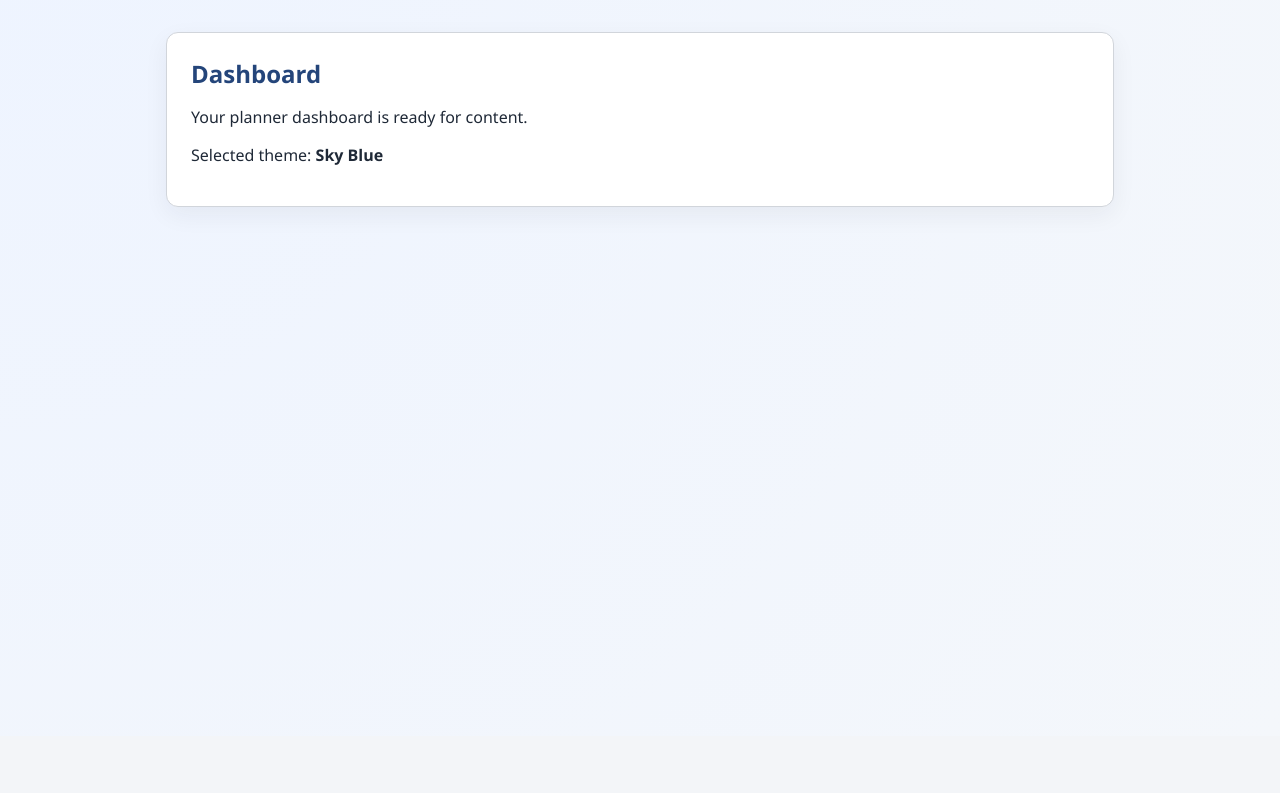
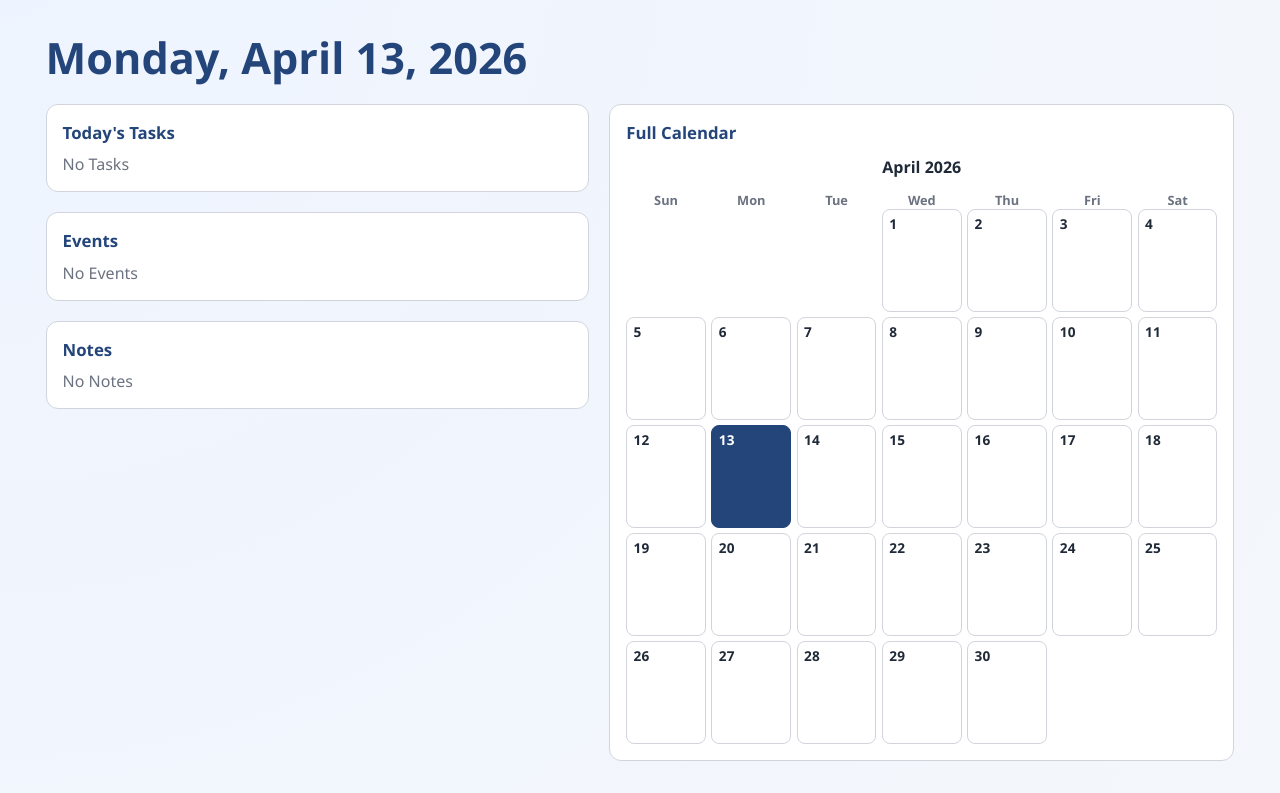
Before and after one commit to nbishop1/CS-3620-Final-Project, a Django app: page /dashboard/ in a window 1280 px wide. Shown: the part 64-857 px from the top of the page. Before the commit the page ends 274 px from the top, so only its background shows below. Run offline with Django 5.2, Linux system fonts and the light colour scheme; a user stored in the database is signed in; data comes from the database, SQL or seed files in the repository; both versions use the stored data as it was after the commit.

Commit message:
Started dashboard layout with calendar

```diff
--- a/mysite/planner/templates/planner/base.html
+++ b/mysite/planner/templates/planner/base.html
@@ -144,7 +144,7 @@
         }
 
         .container {
-            max-width: 520px;
+            max-width: 680px;
             margin: 2rem auto;
             padding: 0 1rem;
         }
@@ -214,9 +214,9 @@
         }
 
         .content-shell {
-            max-width: 980px;
+            width: min(96vw, 1400px);
             margin: 2rem auto;
-            padding: 0 1rem;
+            padding: 0 1.25rem;
         }
 
         .form-note {
--- a/mysite/planner/templates/planner/dashboard.html
+++ b/mysite/planner/templates/planner/dashboard.html
@@ -2,10 +2,208 @@
 
 {% block content %}
 <div class="content-shell">
-    <div class="card">
-        <h2>Dashboard</h2>
-        <p>Your planner dashboard is ready for content.</p>
-        <p>Selected theme: <strong>{{ request.user.profile.get_theme_display }}</strong></p>
+    <style>
+        .dashboard-date {
+            margin: 0 0 1.25rem;
+            color: var(--primary);
+            font-size: clamp(1.8rem, 5vw, 2.7rem);
+            line-height: 1.2;
+        }
+
+        .dashboard-grid {
+            display: grid;
+            grid-template-columns: minmax(0, 1fr) minmax(0, 1.15fr);
+            gap: 1.25rem;
+        }
+
+        .dashboard-left {
+            display: grid;
+            gap: 1.25rem;
+            align-content: start;
+        }
+
+        .dashboard-section {
+            border: 1px solid var(--border);
+            border-radius: 12px;
+            background: var(--surface);
+            padding: 1rem;
+        }
+
+        .dashboard-section h3 {
+            margin: 0 0 0.6rem;
+            color: var(--primary);
+            font-size: 1.05rem;
+        }
+
+        .dashboard-empty {
+            margin: 0;
+            color: var(--muted);
+        }
+
+        .calendar-wrapper {
+            border: 1px solid var(--border);
+            border-radius: 12px;
+            background: var(--surface);
+            padding: 1rem;
+        }
+
+        .calendar-title {
+            margin: 0 0 0.8rem;
+            color: var(--primary);
+            font-size: 1.05rem;
+        }
+
+        .calendar-month-label {
+            margin: 0 0 0.8rem;
+            font-weight: 700;
+            color: var(--text);
+            text-align: center;
+        }
+
+        .calendar-weekdays,
+        .calendar-grid {
+            display: grid;
+            grid-template-columns: repeat(7, minmax(0, 1fr));
+            gap: 0.35rem;
+        }
+
+        .calendar-grid {
+            grid-auto-rows: clamp(78px, 8vw, 110px);
+        }
+
+        .calendar-weekdays span {
+            text-align: center;
+            color: var(--muted);
+            font-size: 0.8rem;
+            font-weight: 600;
+        }
+
+        .calendar-day {
+            border: 1px solid var(--border);
+            border-radius: 8px;
+            min-height: 0;
+            display: flex;
+            align-items: flex-start;
+            justify-content: flex-start;
+            padding: 0.4rem;
+            font-size: 0.9rem;
+            background: #fff;
+            color: var(--text);
+            overflow: hidden;
+            min-width: 0;
+        }
+
+        .calendar-day-number {
+            font-size: 0.85rem;
+            font-weight: 600;
+            line-height: 1;
+        }
+
+        .calendar-day.is-today {
+            background: var(--primary);
+            color: #fff;
+            border-color: var(--primary);
+        }
+
+        .calendar-day.is-today .calendar-day-number {
+            font-weight: 700;
+        }
+
+        .calendar-day.is-empty {
+            border-color: transparent;
+            background: transparent;
+        }
+
+        @media (max-width: 900px) {
+            .dashboard-grid {
+                grid-template-columns: 1fr;
+            }
+        }
+    </style>
+
+    <h2 id="dashboard-date" class="dashboard-date">Today</h2>
+
+    <div class="dashboard-grid">
+        <div class="dashboard-left">
+            <section class="dashboard-section">
+                <h3>Today's Tasks</h3>
+                <p class="dashboard-empty">No Tasks</p>
+            </section>
+
+            <section class="dashboard-section">
+                <h3>Events</h3>
+                <p class="dashboard-empty">No Events</p>
+            </section>
+
+            <section class="dashboard-section">
+                <h3>Notes</h3>
+                <p class="dashboard-empty">No Notes</p>
+            </section>
+        </div>
+
+        <section class="calendar-wrapper" aria-label="Monthly calendar">
+            <h3 class="calendar-title">Full Calendar</h3>
+            <p id="calendar-month-label" class="calendar-month-label"></p>
+            <div class="calendar-weekdays" aria-hidden="true">
+                <span>Sun</span>
+                <span>Mon</span>
+                <span>Tue</span>
+                <span>Wed</span>
+                <span>Thu</span>
+                <span>Fri</span>
+                <span>Sat</span>
+            </div>
+            <div id="calendar-grid" class="calendar-grid"></div>
+        </section>
     </div>
 </div>
+
+<script>
+    (function () {
+        const now = new Date();
+        const today = now.getDate();
+        const currentMonth = now.getMonth();
+        const currentYear = now.getFullYear();
+
+        const dateEl = document.getElementById('dashboard-date');
+        const monthEl = document.getElementById('calendar-month-label');
+        const gridEl = document.getElementById('calendar-grid');
+
+        dateEl.textContent = now.toLocaleDateString(undefined, {
+            weekday: 'long',
+            month: 'long',
+            day: 'numeric',
+            year: 'numeric'
+        });
+
+        monthEl.textContent = now.toLocaleDateString(undefined, {
+            month: 'long',
+            year: 'numeric'
+        });
+
+        const firstDayIndex = new Date(currentYear, currentMonth, 1).getDay();
+        const daysInMonth = new Date(currentYear, currentMonth + 1, 0).getDate();
+
+        for (let i = 0; i < firstDayIndex; i += 1) {
+            const emptyCell = document.createElement('div');
+            emptyCell.className = 'calendar-day is-empty';
+            gridEl.appendChild(emptyCell);
+        }
+
+        for (let day = 1; day <= daysInMonth; day += 1) {
+            const dayCell = document.createElement('div');
+            dayCell.className = 'calendar-day';
+            const dayNumber = document.createElement('span');
+            dayNumber.className = 'calendar-day-number';
+            dayNumber.textContent = String(day);
+
+            if (day === today) {
+                dayCell.classList.add('is-today');
+            }
+
+            dayCell.appendChild(dayNumber);
+            gridEl.appendChild(dayCell);
+        }
+    })();
+</script>
 {% endblock %}
```
Also changed, not shown: mysite/db.sqlite3.
